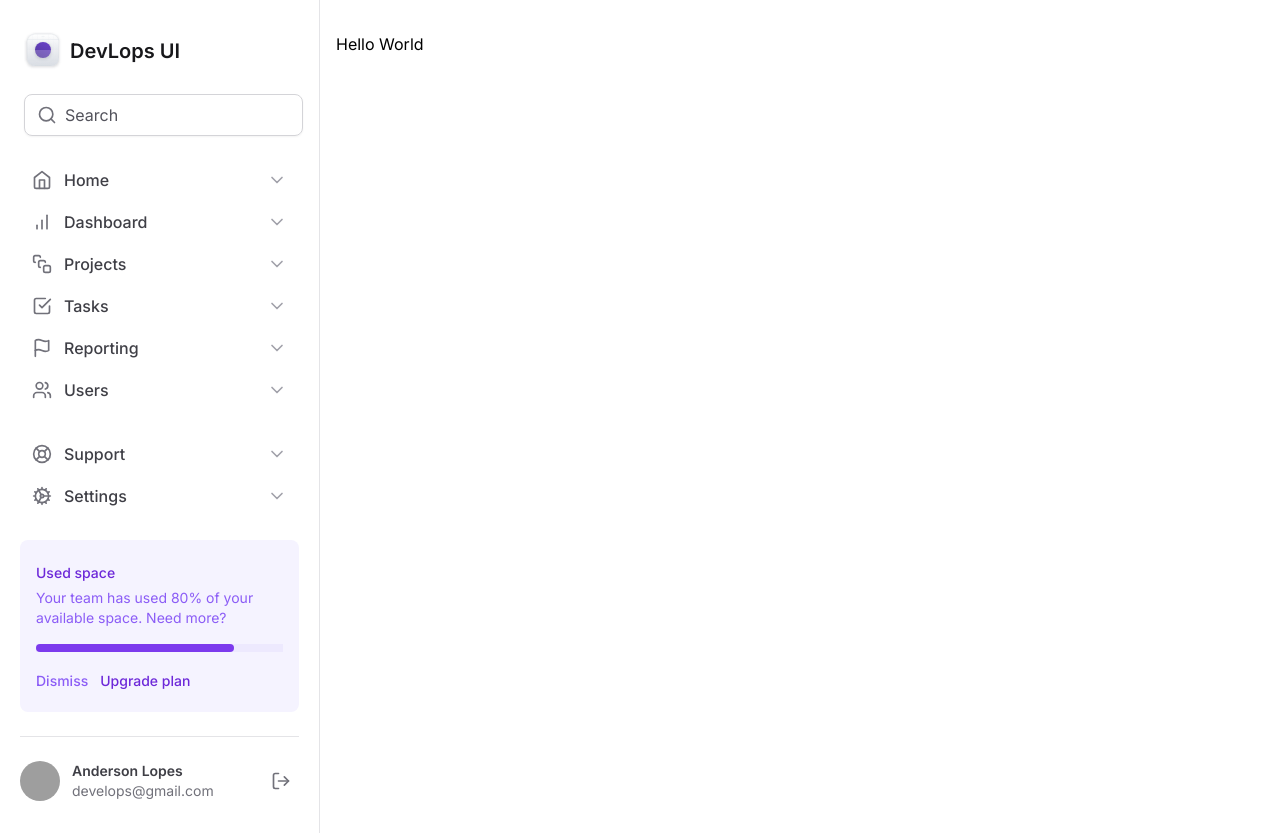
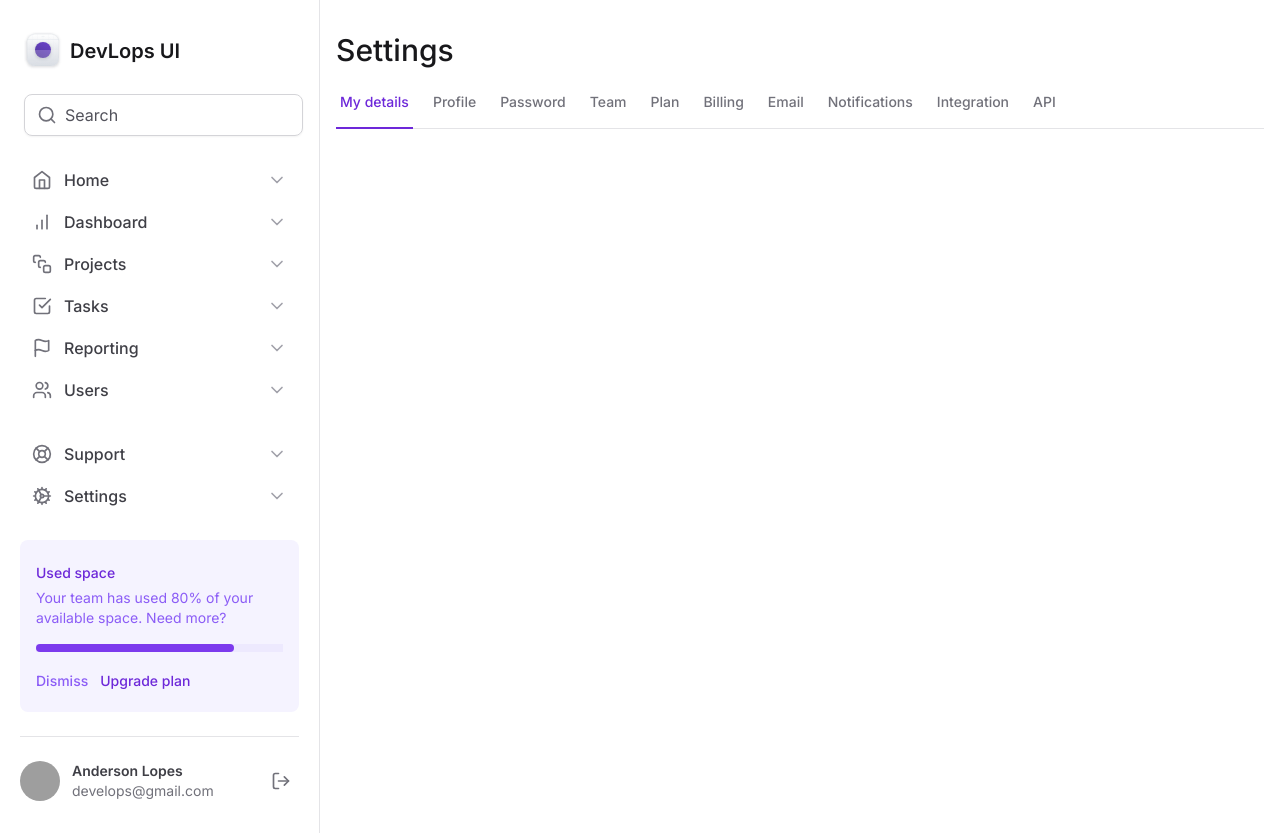
Before and after one commit to LopesA95/tailwind-next, a Next.js app: page / in a window 1280 px wide. Built offline with nearby package versions, Linux system fonts and the light colour scheme; grey boxes are pictures that could not be loaded.

Commit message:
✨  Update dependencies and add SettingsTabs component

```diff
--- a/package.json
+++ b/package.json
@@ -9,6 +9,7 @@
     "lint": "next lint"
   },
   "dependencies": {
+    "@radix-ui/react-tabs": "^1.0.4",
     "lucide-react": "^0.344.0",
     "next": "14.1.1",
     "react": "^18",
--- a/src/app/layout.tsx
+++ b/src/app/layout.tsx
@@ -1,7 +1,7 @@
+import { Sidebar } from '@/components/Sidebar'
 import type { Metadata } from 'next'
 import { Inter } from 'next/font/google'
 import './globals.css'
-import { Sidebar } from '@/components/Sidebar'
 
 const inter = Inter({ subsets: ['latin'] })
 
@@ -16,7 +16,7 @@
   children: React.ReactNode
 }>) {
   return (
-    <html lang="en">
+    <html lang="en" className="antialiased">
       <body className={inter.className}>
         <div className="grid min-h-screen grid-cols-app">
           <Sidebar />
--- a/src/app/page.tsx
+++ b/src/app/page.tsx
@@ -1,3 +1,11 @@
+import { SettingsTabs } from '@/components/SettingsTabs'
+
 export default function Home() {
-  return <h1>Hello World</h1>
+  return (
+    <>
+      <h1 className="text-3xl font-medium text-zinc-900">Settings</h1>
+
+      <SettingsTabs />
+    </>
+  )
 }
--- /dev/null
+++ b/src/components/SettingsTabs/TabItem.tsx
@@ -0,0 +1,22 @@
+'use client'
+import * as Tabs from '@radix-ui/react-tabs'
+
+export interface TabItemProps {
+  value: string
+  title: string
+  isSelected: boolean
+}
+
+export function TabItem({ value, title, isSelected = false }: TabItemProps) {
+  return (
+    <Tabs.Trigger
+      value={value}
+      className="relative px-1 pb-4 text-sm font-medium text-zinc-500 hover:text-violet-700 data-[state=active]:text-violet-700"
+    >
+      <span>{title}</span>
+      {isSelected && (
+        <div className="absolute -bottom-px left-0 right-0 h-0.5 bg-violet-700" />
+      )}
+    </Tabs.Trigger>
+  )
+}
--- /dev/null
+++ b/src/components/SettingsTabs/index.tsx
@@ -0,0 +1,56 @@
+'use client'
+import * as Tabs from '@radix-ui/react-tabs'
+import { useState } from 'react'
+import { TabItem } from './TabItem'
+
+export function SettingsTabs() {
+  const [currentTab, setCurrentTab] = useState('tab1')
+  return (
+    <Tabs.Root value={currentTab} onValueChange={setCurrentTab}>
+      <Tabs.List className="mt-6 flex w-full items-center gap-4 border-b border-zinc-200">
+        <TabItem
+          value="tab1"
+          title="My details"
+          isSelected={currentTab === 'tab1'}
+        />
+        <TabItem
+          value="tab2"
+          title="Profile"
+          isSelected={currentTab === 'tab2'}
+        />
+        <TabItem
+          value="tab3"
+          title="Password"
+          isSelected={currentTab === 'tab3'}
+        />
+        <TabItem value="tab4" title="Team" isSelected={currentTab === 'tab4'} />
+        <TabItem value="tab5" title="Plan" isSelected={currentTab === 'tab5'} />
+        <TabItem
+          value="tab6"
+          title="Billing"
+          isSelected={currentTab === 'tab6'}
+        />
+        <TabItem
+          value="tab7"
+          title="Email"
+          isSelected={currentTab === 'tab7'}
+        />
+        <TabItem
+          value="tab8"
+          title="Notifications"
+          isSelected={currentTab === 'tab8'}
+        />
+        <TabItem
+          value="tab9"
+          title="Integration"
+          isSelected={currentTab === 'tab9'}
+        />
+        <TabItem
+          value="tab10"
+          title="API"
+          isSelected={currentTab === 'tab10'}
+        />
+      </Tabs.List>
+    </Tabs.Root>
+  )
+}
```
Also changed, not shown: 1 other file (tests, documents, lock files or other folders).
